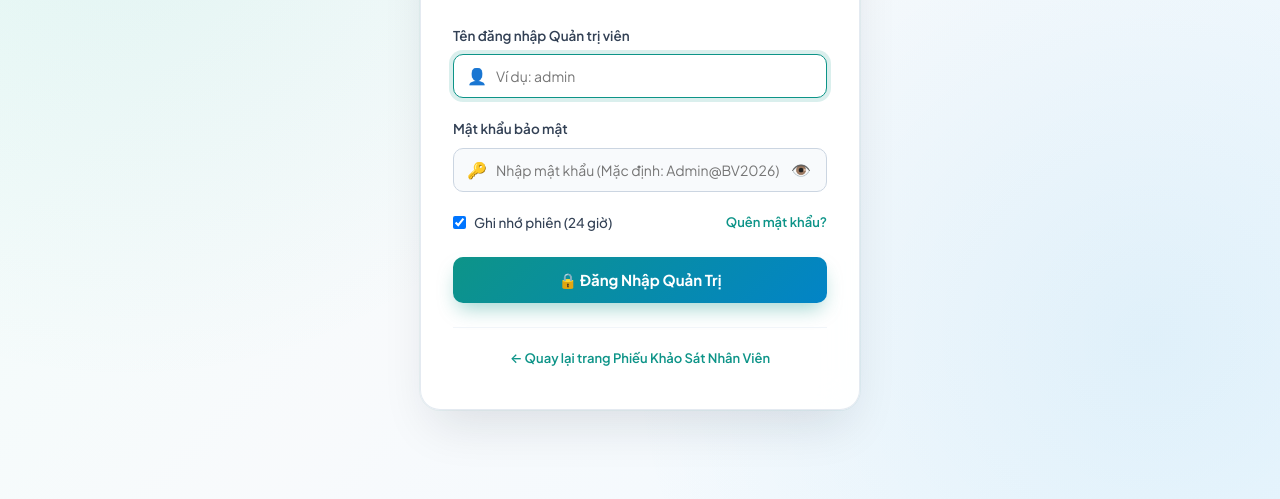
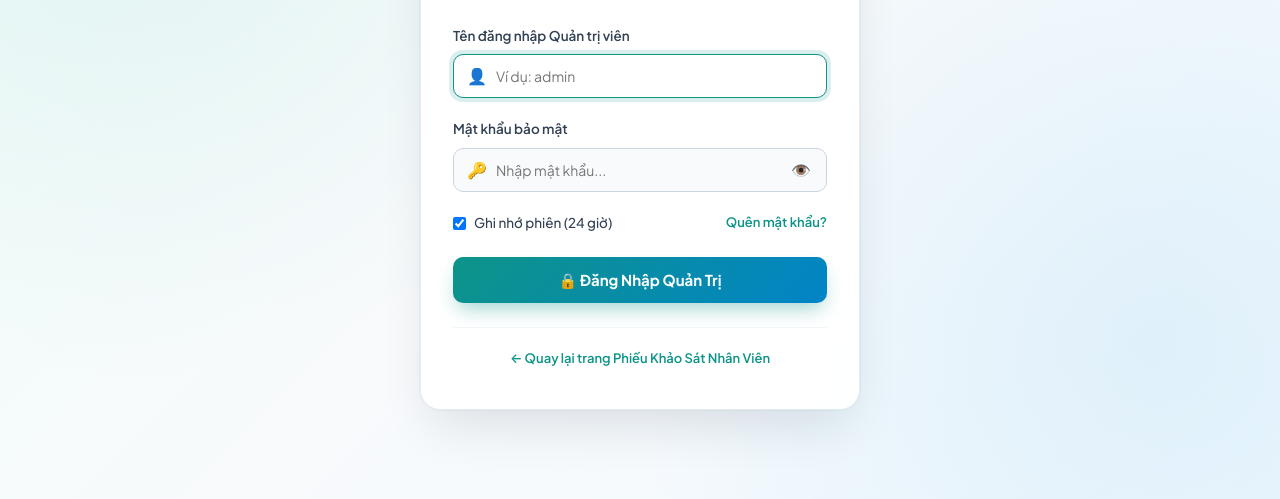
Before and after one commit to trungnvgialam/Kh-o-s-t-h-i-l-ng-NV, a website: page public/login.html in a window 1280 px wide. Shown: the part 301-800 px from the top of the page. Drawn offline with Linux system fonts and the light colour scheme.

Commit message:
Update login.html

```diff
--- a/public/login.html
+++ b/public/login.html
@@ -251,7 +251,7 @@
           <label for="password">Mật khẩu bảo mật</label>
           <div class="input-icon-wrap">
             <span class="prefix-icon">🔑</span>
-            <input type="password" id="password" class="login-input" placeholder="Nhập mật khẩu (Mặc định: Admin@BV2026)" required autocomplete="new-password">
+            <input type="password" id="password" class="login-input" placeholder="Nhập mật khẩu..." required autocomplete="new-password">
             <button type="button" class="toggle-pass-btn" id="btn-toggle-pass" title="Hiện/Ẩn mật khẩu">👁️</button>
           </div>
         </div>
```
